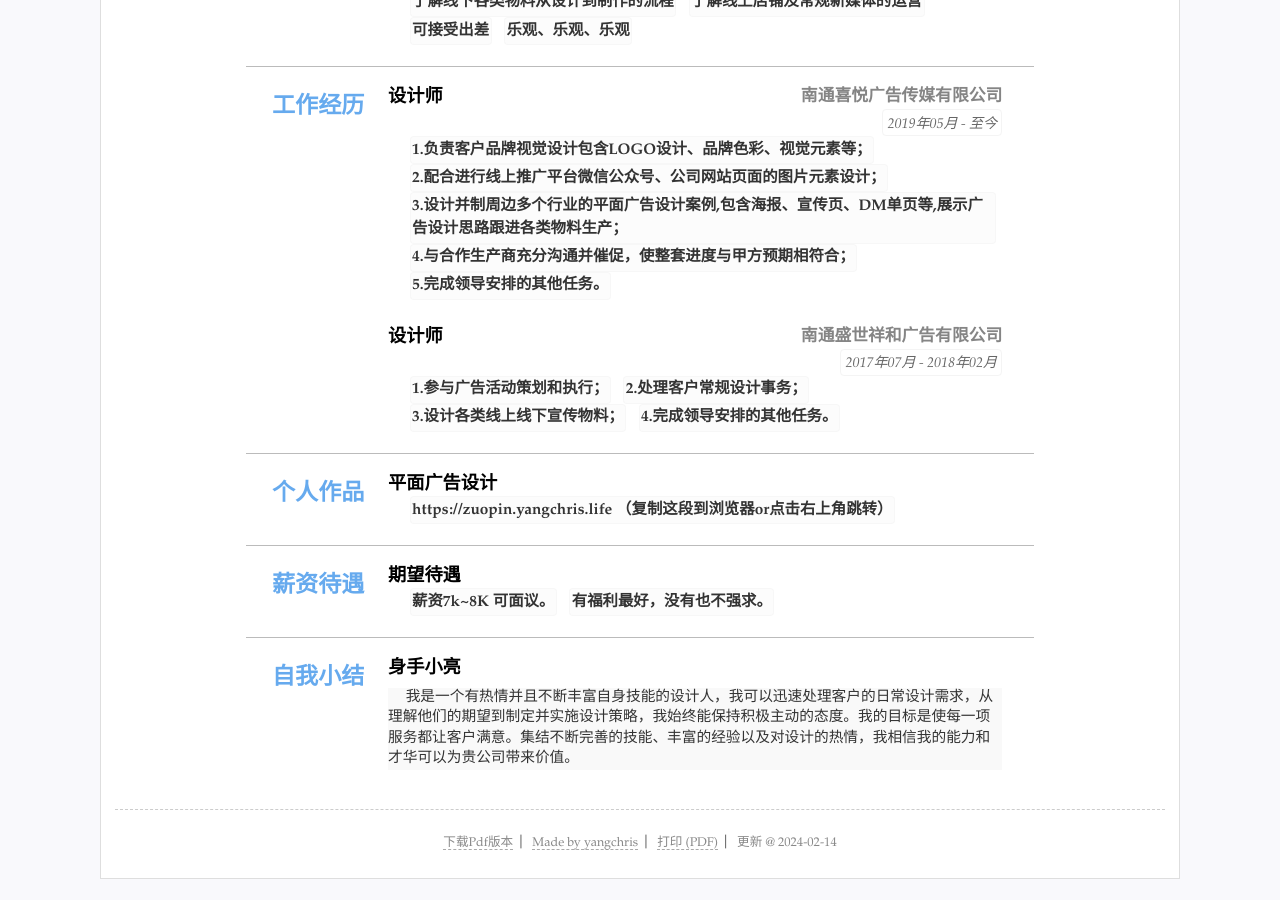
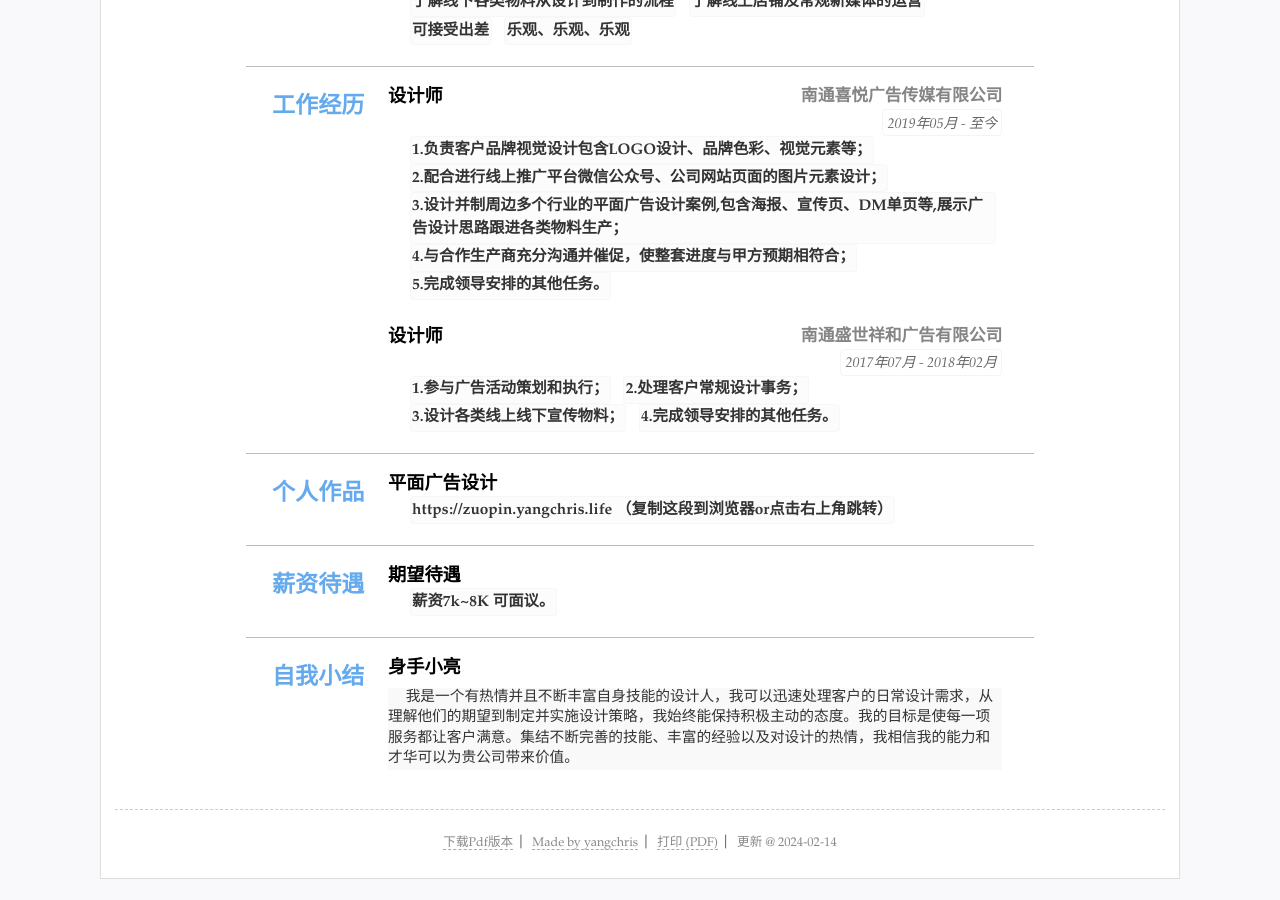
Before and after one commit to yangchris4/resume, a Jekyll site: the page built from index.html, in a window 1280 px wide and 900 px high, scrolled down 572 px. Built offline with Jekyll 4.4.1, drawn with Linux system fonts in a browser that asks for light colours.

Commit message:
Update resume.yml

```diff
--- a/_data/resume.yml
+++ b/_data/resume.yml
@@ -85,7 +85,7 @@ main:
   - title: "期望待遇"
     items:
     - 薪资7k~8K 可面议。
-    - 有福利最好，没有也不强求。
+
 
 - type: workings
   name: 自我小结
```
